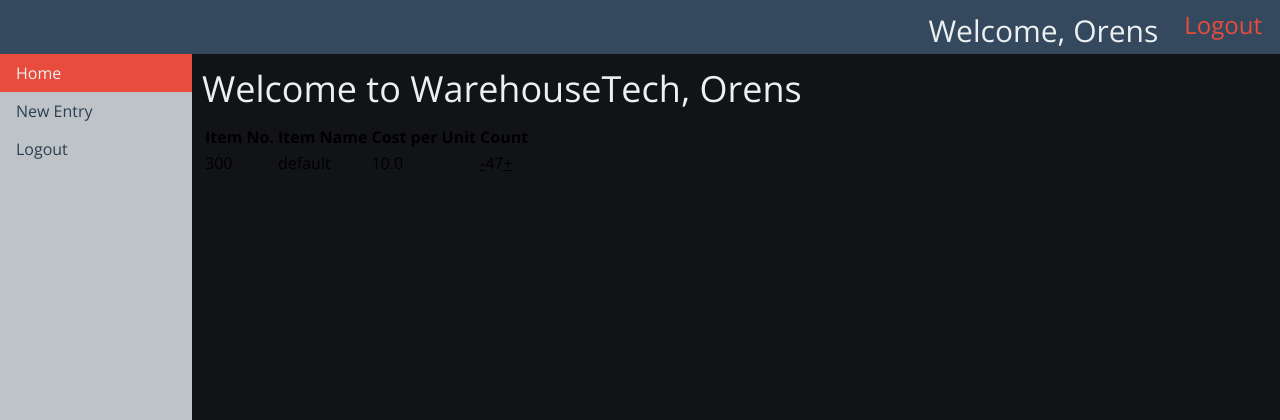
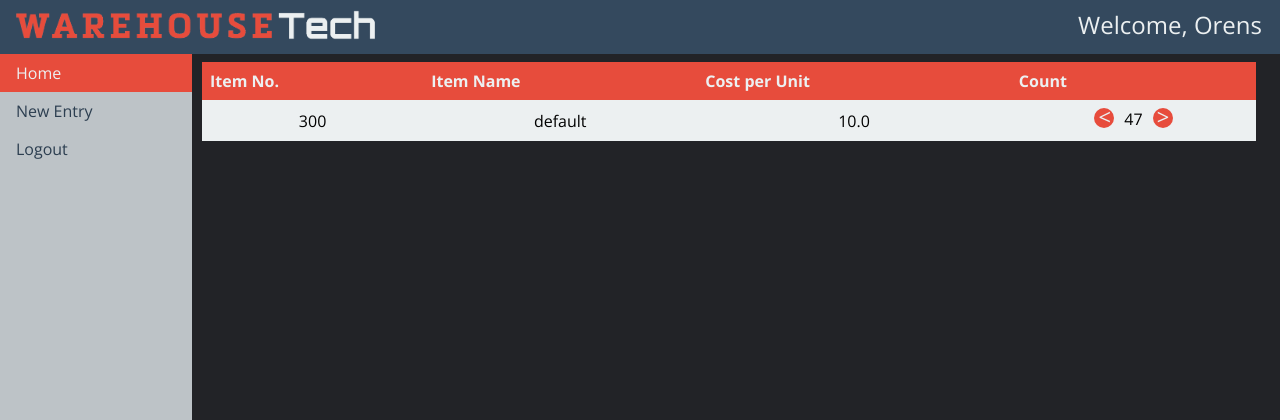
Before and after one commit to kyputer/RPIHacks16, a Django app: page / in a window 1280 px wide. Shown: the top 420 px of the page. Run offline with Django 3.2, Linux system fonts and the light colour scheme; a user stored in the database is signed in; data comes from the database, SQL or seed files in the repository; both versions use the stored data as it was after the commit.

Commit message:
Finished index.html style

```diff
--- a/warehouse/templates/html/index.html
+++ b/warehouse/templates/html/index.html
@@ -2,8 +2,8 @@
 
 {% block content %}
 	<ul class="navbar navy">
-		<li style=" float: right; padding-right: 10px;"><a href="/logout" class="text-red" style="text-decoration: none;">Logout</a></li>
 		<li style=" float: right; padding-right: 10px;"><h2>Welcome, {{ name }}</h2></li>
+		<li style=" float: left; padding-left: 10px;"><img src="/static/logo.png" style="width: 375px; padding-top: 5px;"/></li>
 	</ul>
 	<ul class="sidebar dark-white" style="float: left; margin-right: 10px;">
 		<li><a href="/" class="red-active dark-red-hover">Home</a></li>
@@ -11,9 +11,7 @@
 	  	<li><a href="/logout" class="red-hover">Logout</a></li>
 	</ul>
 	<div style="padding-left: 10px;">
-    	<h1 class="text-white">Welcome to WarehouseTech, {{ name }}</h1>
-
-        <table>
+        <table class="m-top">
             <tr>
                 <th>Item No.</th>
                 <th>Item Name</th>
@@ -26,7 +24,7 @@
                 <td>{{ no }}</td>
                 <td>{{ name }}</td>
                 <td>{{ cost }}</td>
-                <td><a href="/?action=0&itemno={{no}}">-</a>{{ count }}<a href="/?action=1&itemno={{no}}">+</a></td>
+                <td><a href="/?action=0&itemno={{no}}"><i class="color-circle red" style="width: 20px; height: 20px; font-size: 22px; line-height: 15px; margin-right: 10px;">&#60;</i></a>{{ count }}<a href="/?action=1&itemno={{no}}"><i class="color-circle red" style="width: 20px; height: 20px; font-size: 22px; line-height: 15px; margin-left: 10px;">&#62;</i></a></td>
             </tr>
             {% endif %}
             {% endfor %}
--- a/warehouse/whtech/static/style.css
+++ b/warehouse/whtech/static/style.css
@@ -144,7 +144,7 @@
 }
 
 body {
-	background-color: #121317;
+	background-color: #222327;
 	font-family: 'Open Sans';
 	font-weight: 200;
 	overflow: initial;
@@ -362,8 +362,19 @@
 	padding: 8px 8px 8px 16px;
 	text-decoration: none;
 }
+.sidebar li h2, .navbar li h2 {
+	display: block;
+	margin: 0;
+	padding: 8px 8px 8px 16px;
+	text-decoration: none;
+}
 
 .navbar li a {
+	height: 54px;
+	font-size: 24px;
+}
+
+.navbar li h2 {
 	height: 54px;
 	font-size: 24px;
 }
@@ -911,3 +922,26 @@
 .text-dark-navy {
 	color: #2c3e50 !important;
 }
+table {
+    border-collapse: collapse;
+    width: 83%;
+}
+
+td, th {
+    padding: 8px;
+}
+
+th {
+    text-align: left;
+	background-color: #e74c3c !important;
+	color: #ecf0f1 !important;
+}
+td {
+	text-align: center;
+}
+tr:nth-child(even) {
+    background-color: #ecf0f1;
+}
+tr:nth-child(odd) {
+    background-color: #bdc3c7;
+}
```
Also changed, not shown: warehouse/db.sqlite3, warehouse/whtech/static/logo.png (added), 3 other files.
